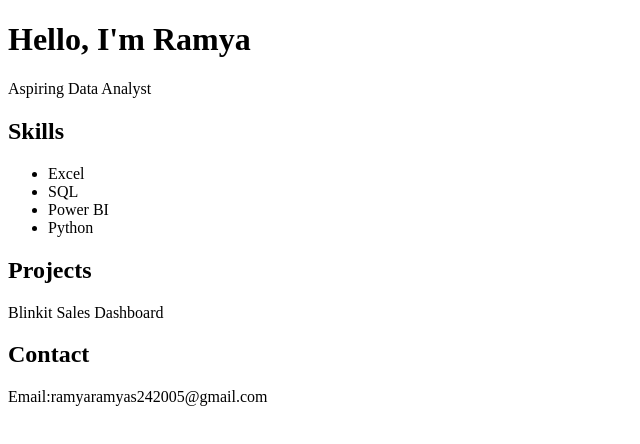
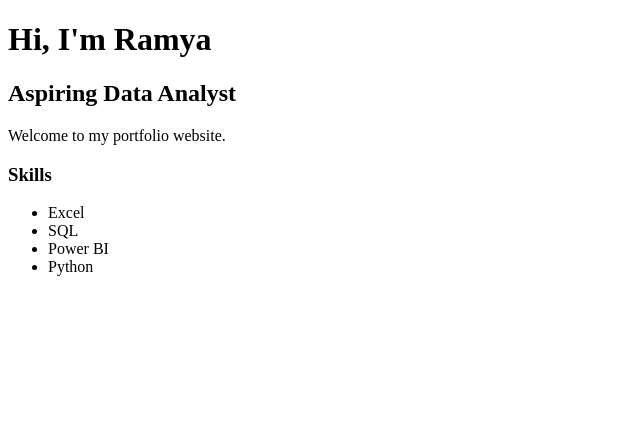
Before and after one commit to ramya2026-pixel/ramya24-portfolio, a plain HTML site: page index.html in a window 1280 px wide. Shown: the whole page, without its empty margins (0-640 px from the left). Drawn offline with Linux system fonts and the light colour scheme.

Commit message:
add portfolio homepage

```diff
--- a/index.html
+++ b/index.html
@@ -4,21 +4,17 @@
     <title>Ramya's Portfolio</title>
 </head>
 <body>
-    <h1>Hello, I'm Ramya</h1>
-    <p>Aspiring Data Analyst</p>
+    <h1>Hi, I'm Ramya</h1>
+    <h2>Aspiring Data Analyst</h2>
 
-    <h2>Skills</h2>
+    <p>Welcome to my portfolio website.</p>
+
+    <h3>Skills</h3>
     <ul>
         <li>Excel</li>
         <li>SQL</li>
         <li>Power BI</li>
         <li>Python</li>
     </ul>
-
-    <h2>Projects</h2>
-    <p>Blinkit Sales Dashboard</p>
-
-    <h2>Contact</h2>
-    <p>Email:ramyaramyas242005@gmail.com</p>
 </body>
 </html>
```
